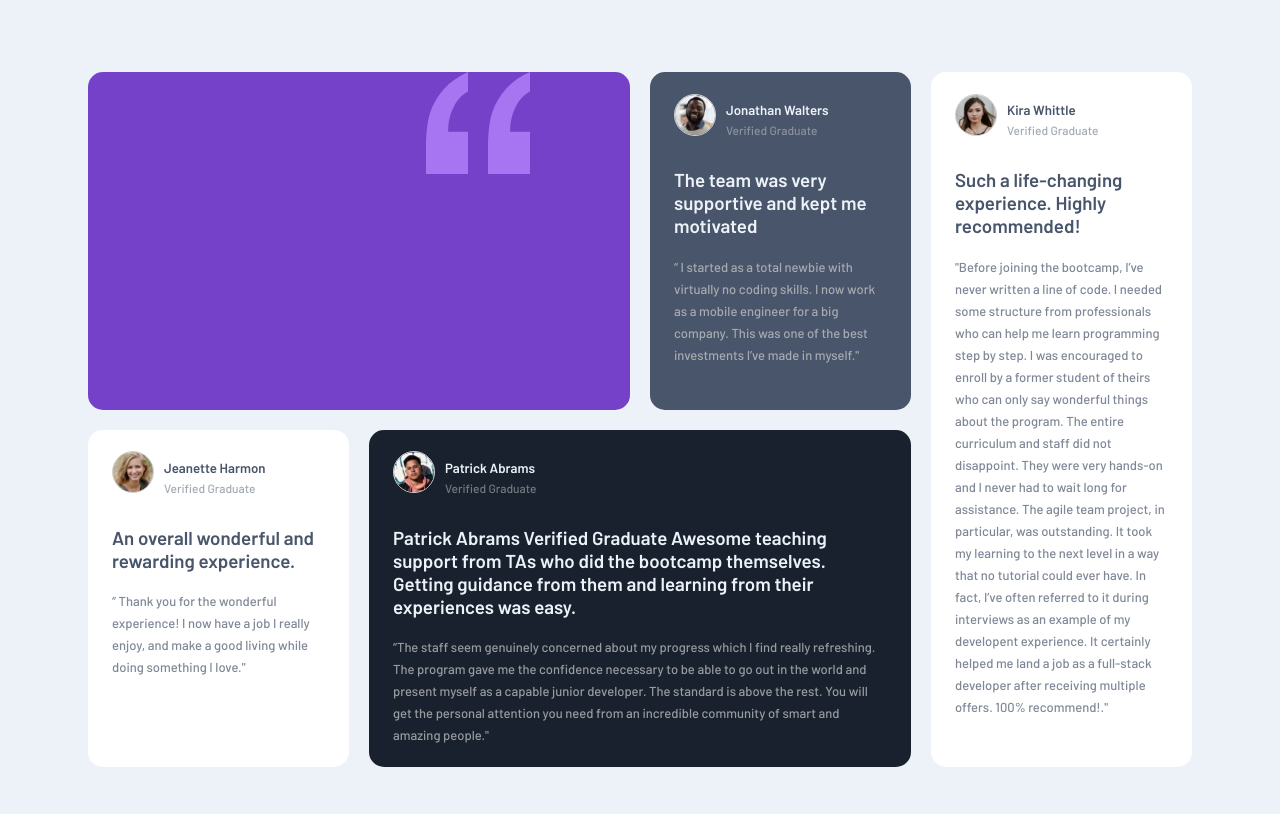
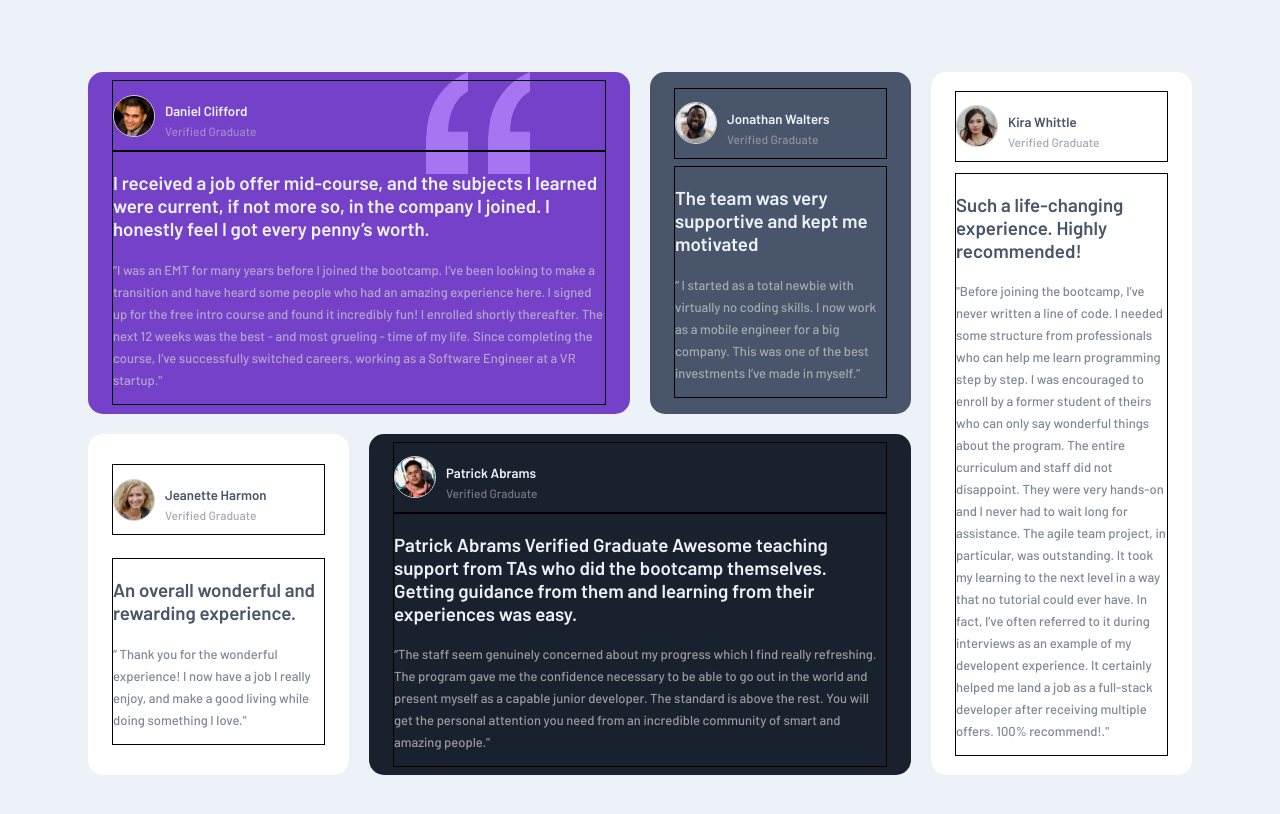
Before and after one commit to ShreeraamGit/testimonials-grid-section-main, a plain HTML site: page index.html in a window 1280 px wide. Drawn offline with Linux system fonts and the light colour scheme.

Commit message:
finaised the overlay

```diff
--- a/index.html
+++ b/index.html
@@ -26,6 +26,20 @@
             <div class="box1">
                 <div class="overlay-1">
                     <img src="images/bg-pattern-quotation.svg" alt="overlay">
+                </div>
+                <div class="overlay-2">
+                    <div class="intro-box">
+                        <img class="profile-img" src="images/image-daniel.jpg" alt="profile image">
+                        <div class="name">
+                            <h5>Daniel Clifford</h5>
+                            <p>Verified Graduate </p>
+                        </div>
+                    </div>
+                    <div class="content">
+                        <h3>I received a job offer mid-course, and the subjects I learned were current, if not more so, in the company I joined. I honestly feel I got every penny’s worth.</h3>
+                        <p>“I was an EMT for many years before I joined the bootcamp. I’ve been looking to make a transition and have heard some people who had an amazing experience here. I signed up for the free intro course and found it incredibly fun!
+                            I enrolled shortly thereafter. The next 12 weeks was the best - and most grueling - time of my life. Since completing the course, I’ve successfully switched careers, working as a Software Engineer at a VR startup."</p>
+                    </div>
                 </div>
             </div>
             </div>
--- a/styles/main.css
+++ b/styles/main.css
@@ -26,6 +26,7 @@ body {
     background-color: hsl(263, 55%, 52%);
     display: flex;
     justify-content: flex-end;
+    position: relative;
 }
 
 .box2 {
@@ -38,6 +39,7 @@ body {
     background-color: hsl(217, 19%, 35%);
     display: flex;
     flex-direction: column;
+    justify-content: space-evenly;
     padding: 0.5rem 1.5rem;
 }
 
@@ -51,6 +53,7 @@ body {
     background-color: hsl(0, 0%, 100%);
     display: flex;
     flex-direction: column;
+    justify-content: space-evenly;
     padding: 0.5rem 1.5rem;
 }
 
@@ -64,6 +67,7 @@ body {
     background-color: hsl(0, 0%, 100%);
     display: flex;
     flex-direction: column;
+    justify-content: space-evenly;
     padding: 0.5rem 1.5rem;
 }
 
@@ -77,6 +81,7 @@ body {
     background-color: hsl(219, 29%, 14%);
     display: flex;
     flex-direction: column;
+    justify-content: space-evenly;
     padding: 0.5rem 1.5rem;
 }
 
@@ -85,6 +90,7 @@ body {
     flex-direction: row;
     justify-content: flex-start;
     align-items: center;
+    border: 1px solid;
 }
 
 .name h5 {
@@ -125,3 +131,15 @@ body {
 .overlay-1 {
     margin-right: 100px;
 }
+
+.overlay-2 {
+    position: absolute;
+    display: flex;
+    flex-direction: column;
+    justify-content: flex-start;
+    padding: 0.5rem 1.5rem;
+}
+
+.content {
+    border: 1px solid;
+}
```
